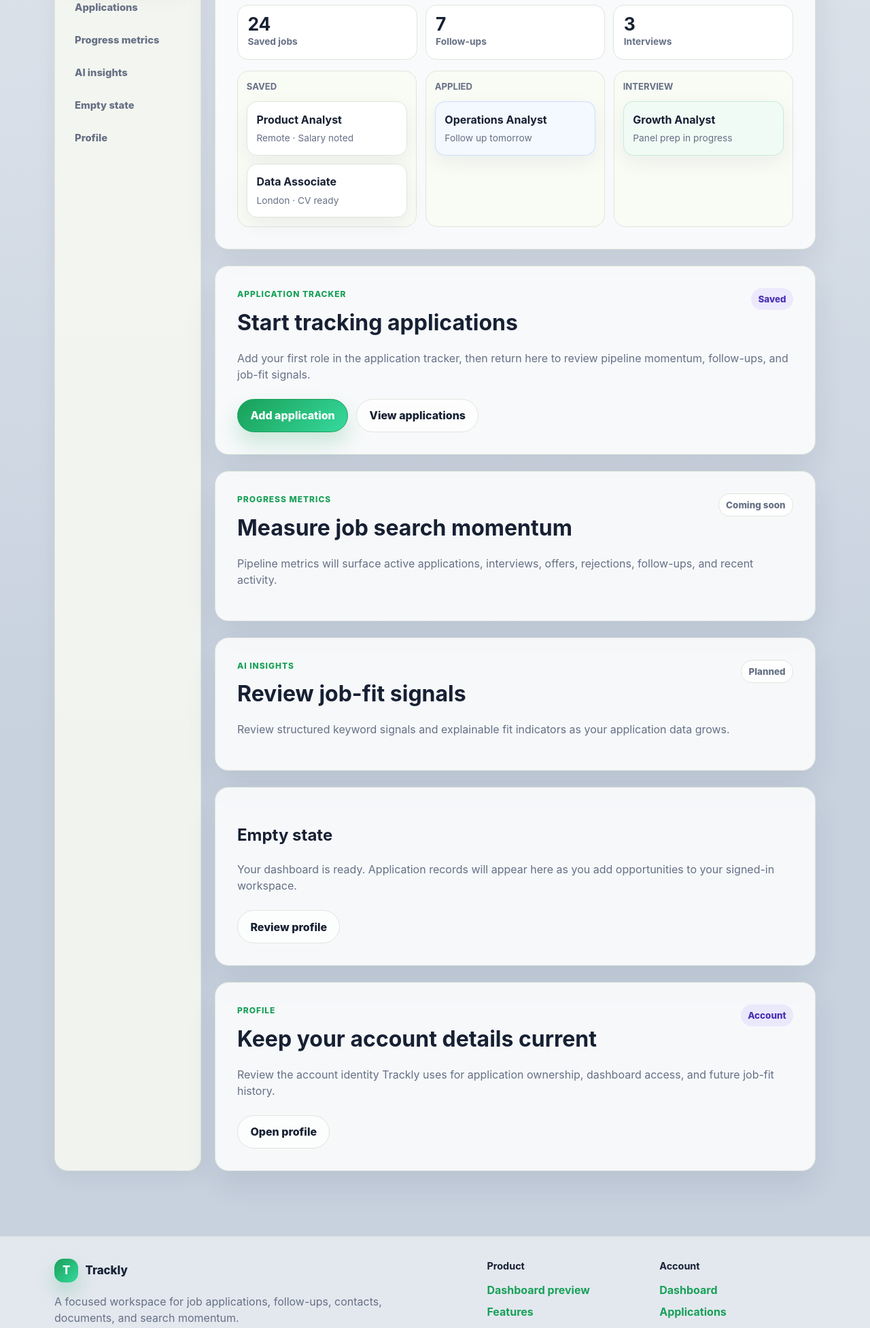
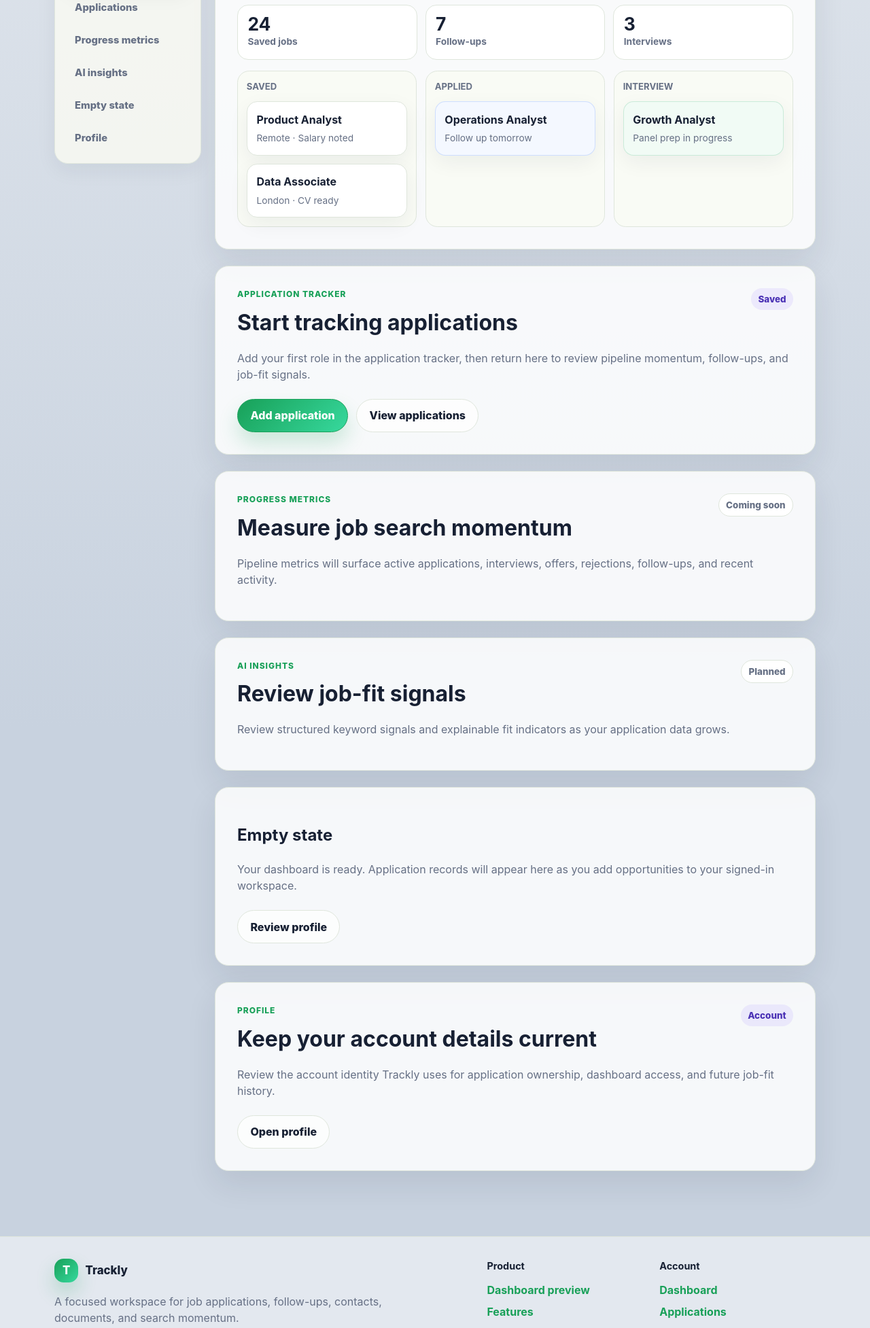
Before and after one commit to AAdewunmi/Trackly-Job-Applications-Tracker-Project, a Django app: page /dashboard/ in a window 1280 px wide. Shown: the part 513-2467 px from the top of the page at 68% size. Run offline with Django 5.2, Linux system fonts and the light colour scheme; the visitor is signed in with stand-in values (Sample User, id 1).

Commit message:
style(dashboard): make side navigation sticky

```diff
--- a/apps/dashboard/urls.py
+++ b/apps/dashboard/urls.py
@@ -4,14 +4,12 @@ from django.urls import path
 
 from apps.dashboard.views import (
     AdminDashboardView,
-    TemporaryUserDashboardPreviewView,
     UserDashboardView,
 )
 
 app_name = "dashboard"
 
 urlpatterns = [
-    path("preview/", TemporaryUserDashboardPreviewView.as_view(), name="user_preview"),
     path("", UserDashboardView.as_view(), name="user"),
     path("admin/", AdminDashboardView.as_view(), name="admin"),
 ]
--- a/apps/dashboard/views.py
+++ b/apps/dashboard/views.py
@@ -19,18 +19,6 @@ class UserDashboardView(LoginRequiredMixin, TemplateView):
         """Add Sprint 1 empty-state dashboard context."""
         context = super().get_context_data(**kwargs)
         context["page_title"] = "Dashboard"
-        return context
-
-
-class TemporaryUserDashboardPreviewView(TemplateView):
-    """Temporarily display the user dashboard without authentication."""
-
-    template_name = "dashboard/user_index.html"
-
-    def get_context_data(self, **kwargs: object) -> dict[str, object]:
-        """Add the standard dashboard context for temporary preview access."""
-        context = super().get_context_data(**kwargs)
-        context["page_title"] = "Dashboard Preview"
         return context
 
 
--- a/static/css/theme.css
+++ b/static/css/theme.css
@@ -785,8 +785,10 @@ textarea:focus {
 .tl-dashboard-side-nav {
   display: grid;
   align-content: start;
-  align-self: stretch;
+  align-self: start;
   gap: 1.15rem;
+  position: sticky;
+  top: 1.25rem;
   border: 1px solid var(--tl-border);
   border-radius: var(--tl-radius);
   background: rgba(247, 249, 242, 0.88);
```
Also changed, not shown: apps/dashboard/tests/test_dashboard_views.py (+0 -10 lines).
